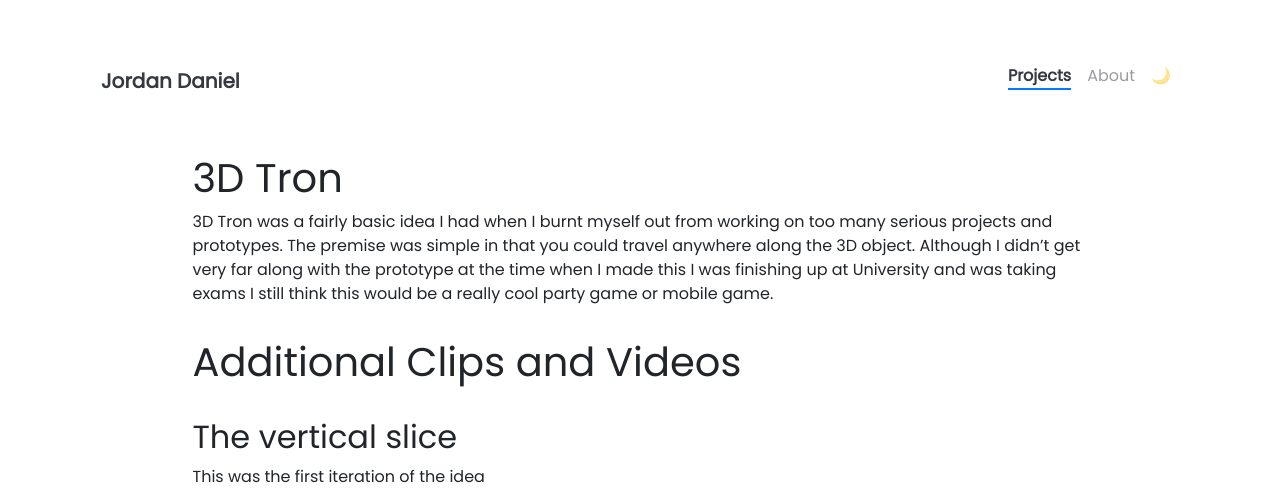
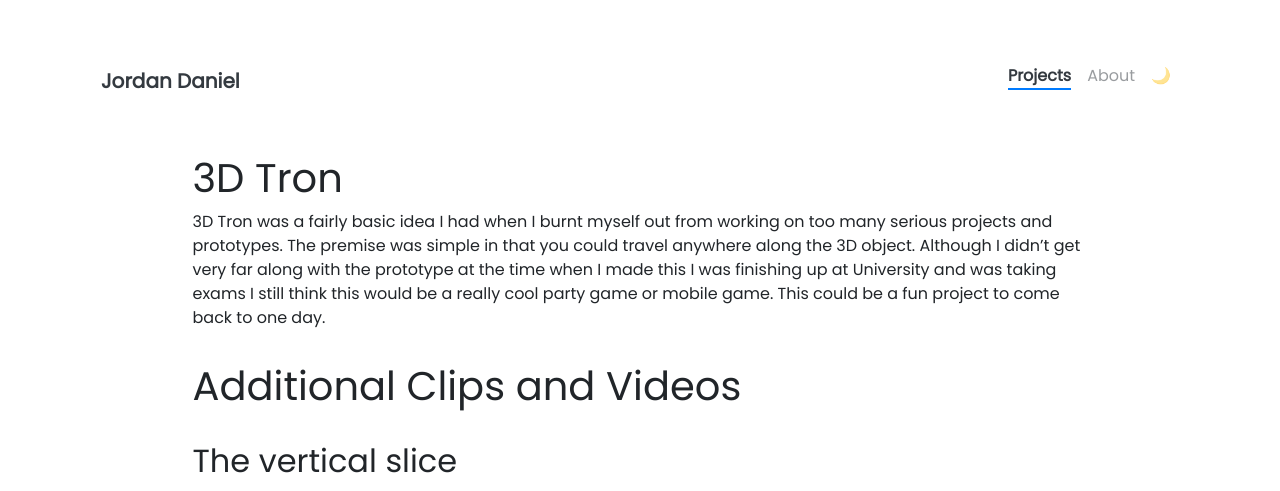
Before and after one commit to Bufferoverflovv/bufferoverflovv.github.io, a Jekyll site: the page built from _projects/(5) 3D Tron.md, in a window 1280 px wide and 1400 px high. Shown: the top 491 px of the window. Built offline with Jekyll 4.4.1, drawn with Linux system fonts in a browser that asks for light colours; nearby versions of some CDN libraries; some of the changed text lies outside the part shown.

Commit message:
Update (5) 3D Tron.md

```diff
--- a/_projects/(5) 3D Tron.md
+++ b/_projects/(5) 3D Tron.md
@@ -7,10 +7,14 @@ description: A simple prototype that would take TRON or Snake from a 2D grid to
 
 # 3D Tron
 
-3D Tron was a fairly basic idea I had when I burnt myself out from working on too many serious projects and prototypes. The premise was simple in that you could travel anywhere along the 3D object. Although I didn't get very far along with the prototype at the time when I made this I was finishing up at University and was taking exams I still think this would be a really cool party game or mobile game.
+3D Tron was a fairly basic idea I had when I burnt myself out from working on too many serious projects and prototypes. The premise was simple in that you could travel anywhere along the 3D object. Although I didn't get very far along with the prototype at the time when I made this I was finishing up at University and was taking exams I still think this would be a really cool party game or mobile game. This could be a fun project to come back to one day.
 
 # Additional Clips and Videos
 
 ## The vertical slice
-This was the first iteration of the idea
-<div style="width:100%;height:0px;position:relative;padding-bottom:56.250%;"><iframe src="https://streamable.com/e/560oby?autoplay=1&nocontrols=1" frameborder="0" width="100%" height="100%" allowfullscreen allow="autoplay" style="width:100%;height:100%;position:absolute;left:0px;top:0px;overflow:hidden;"></iframe></div>
+The first idea for the project. A 3D world made with probuilder and a cube with a trail.
+<div style="width:100%;height:0px;position:relative;padding-bottom:56.250%;"><iframe src="https://streamable.com/e/u5050h?autoplay=1&nocontrols=1" frameborder="0" width="100%" height="100%" allowfullscreen allow="autoplay" style="width:100%;height:100%;position:absolute;left:0px;top:0px;overflow:hidden;"></iframe></div>
+
+## The first pass on AI
+A trail made from a simple mesh was created behind the player and AI. The player or AI could get close to a wall to get an increase in speed. Hitting a wall meant death just like in TRON or Snake.
+<div style="width:100%;height:0px;position:relative;padding-bottom:56.250%;"><iframe src="https://streamable.com/e/u5050h?autoplay=1&nocontrols=1" frameborder="0" width="100%" height="100%" allowfullscreen allow="autoplay" style="width:100%;height:100%;position:absolute;left:0px;top:0px;overflow:hidden;"></iframe></div>
```
